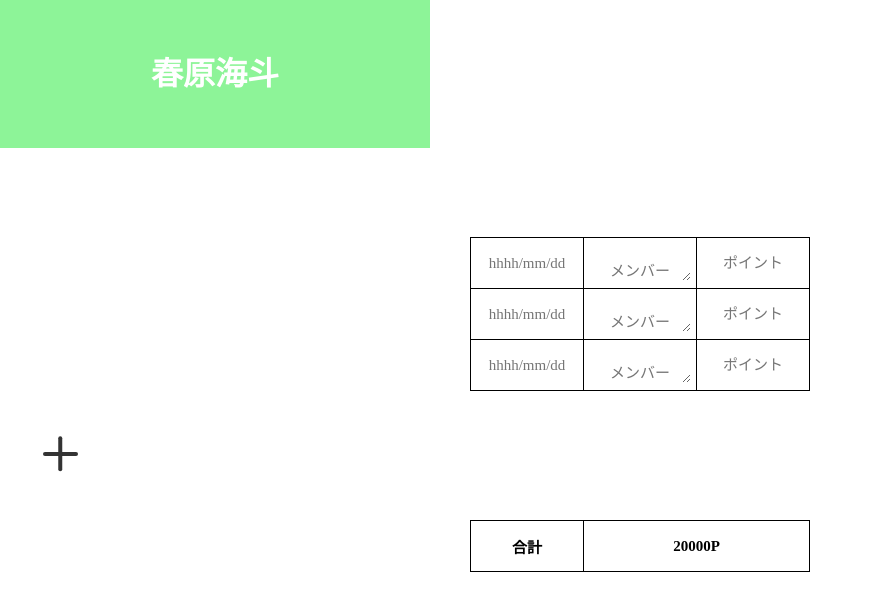
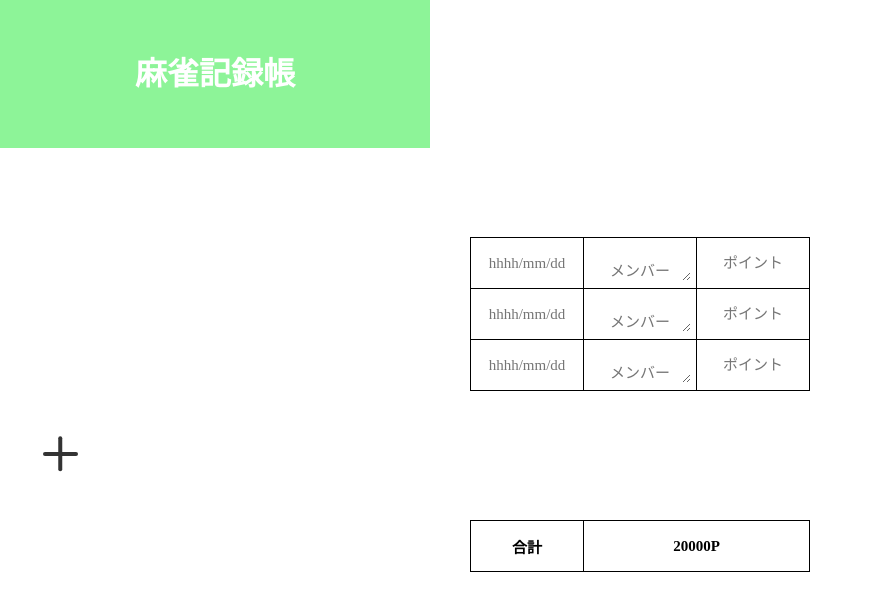
Before and after one commit to KaitoSunohara/MJ-main, a plain HTML site: page index.html in a window 1280 px wide. Shown: the whole page, without its empty margins (0-873 px from the left). Drawn offline with Linux system fonts and the light colour scheme; some packages are replaced by stand-ins of ours.

Commit message:
元に戻す

```diff
--- a/index.html
+++ b/index.html
@@ -17,7 +17,7 @@
   </head>
   <body>
     <header class="header_box wrapper">
-      <h1 class="header_title">春原海斗</h1>
+      <h1 class="header_title">麻雀記録帳</h1>
     </header>
     <main>
       <article>
```
